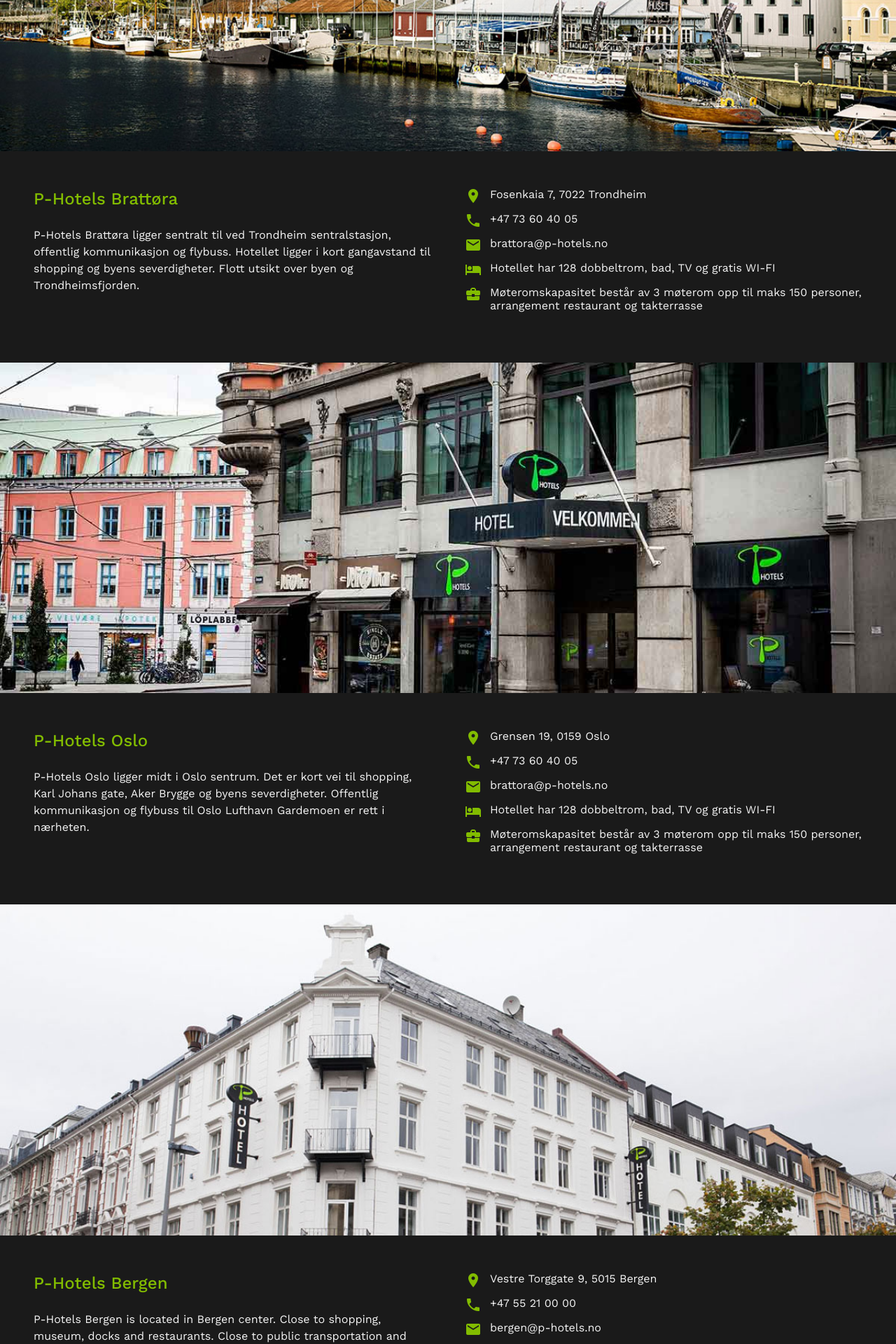
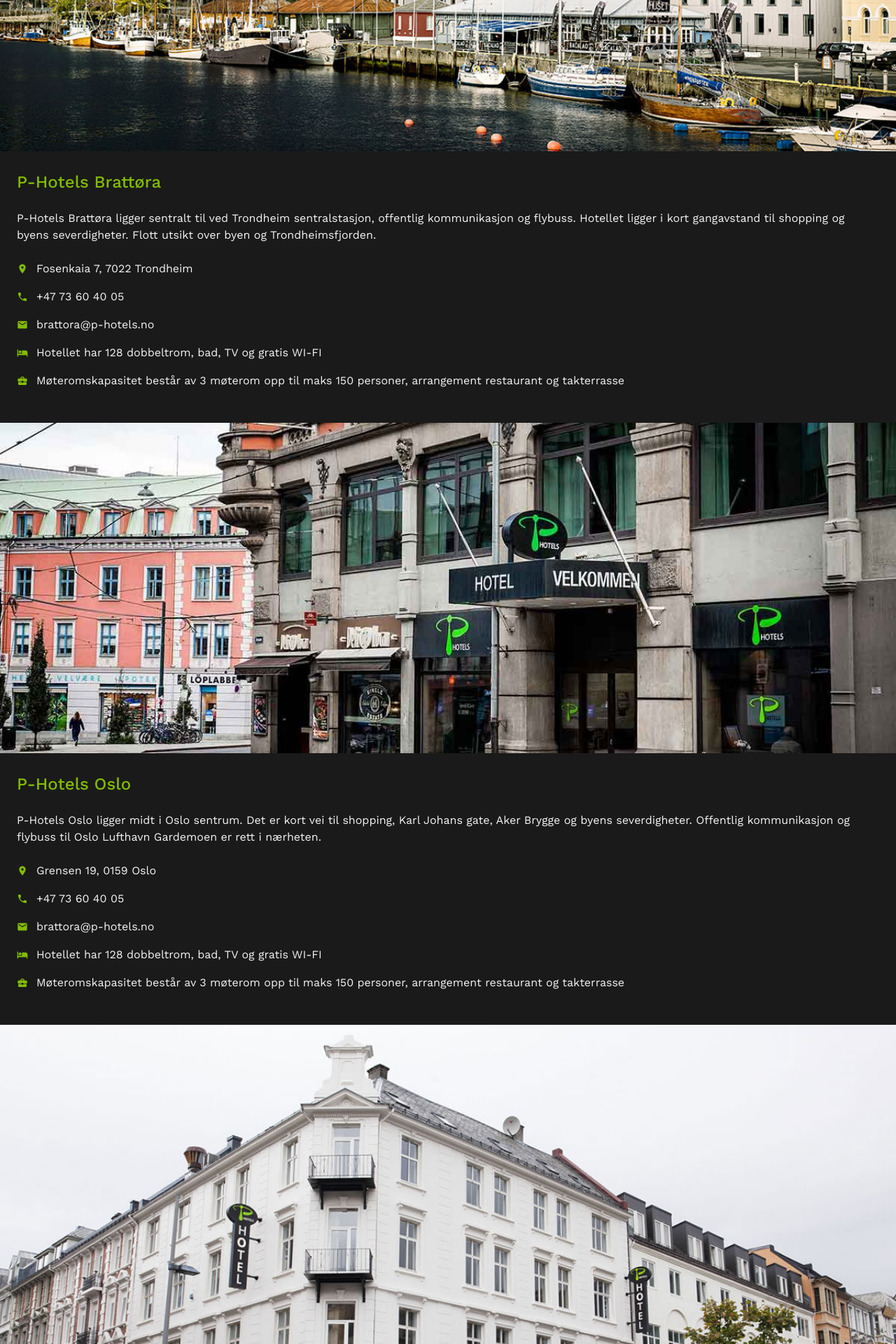
Before and after one commit to photels/photels.github.io, a Jekyll site: the page built from no.md, in a window 1280 px wide. Shown: the part 1157-3077 px from the top of the page at 70% size. Built offline with Jekyll 4.4.1, drawn with Linux system fonts in a browser that asks for light colours.

Commit message:
Fixed HTML structure

```diff
--- a/_includes/component-facilities.html
+++ b/_includes/component-facilities.html
@@ -1,4 +1,4 @@
-<section class="facilities">
+<section id="facilities">
   {% for facility in site.data.facilities  %}
 
     {% if facility.text and facility.icon %}
--- a/_includes/component-hero.html
+++ b/_includes/component-hero.html
@@ -1,7 +1,7 @@
-<section class="hero">
+<section id="hero">
   <div>
     <h1>{{ site.data.hero.[page.lang].headline }}</h1>
     <p>{{ site.data.hero.[page.lang].subheading }}</p>
-    <a href="#{{ site.data.hotels[0].id }}" class="link-more">{{ site.data.hero.[page.lang].more }}<br><span class="material-icons">expand_more</span></a>
+    <a href="#hotels" class="link-more">{{ site.data.hero.[page.lang].more }}<br><span class="material-icons">expand_more</span></a>
   </div>
 </section>
--- a/_includes/component-hotel.html
+++ b/_includes/component-hotel.html
@@ -1,18 +1,22 @@
-<section class="hotel" id="{{ include.content.id }}">
-  <img src="/assets/images/{{ include.content.image-src }}" alt="{{ include.content.name }}">
+<section id="hotels">
+{% for hotel in site.data.hotels %}
+  <article id="{{ hotel.id }}">
+    <img src="/assets/images/{{ hotel.image-src }}" alt="{{ hotel.name }}">
     <div class="about">
       <div>
-      <h2>{{ include.content.name }}</h2>
-      <p>{{ include.content.[page.lang].description }}</p>
+        <h2>{{ hotel.name }}</h2>
+        <p>{{ hotel.[page.lang].description }}</p>
       </div>
       <div>
         <ul>
-        <li class="address">{{ include.content.address }}, {{ include.content.zip }} {{ include.content.city }}</li>
-        <li class="phone">{{ include.content.phone }}</li>
-        <li class="email">{{ include.content.email }}</li>
-        <li class="rooms">{{ include.content.[page.lang].rooms }}</li>
-        <li class="conference">{{ include.content.[page.lang].conference }}</li>
+          <li class="address">{{ hotel.address }}, {{ hotel.zip }} {{ hotel.city }}</li>
+          <li class="phone">{{ hotel.phone }}</li>
+          <li class="email">{{ hotel.email }}</li>
+          <li class="rooms">{{ hotel.[page.lang].rooms }}</li>
+          <li class="conference">{{ hotel.[page.lang].conference }}</li>
         </ul>
       </div>
     </div>
+  </article>
+{% endfor %}
 </section>
--- a/_sass/main.scss
+++ b/_sass/main.scss
@@ -21,7 +21,7 @@ section, div{
   box-sizing: border-box;
 }
 
-section.hero{
+section#hero{
   padding: 1.5rem;
   height: 100vh;
   background: rgb(2,0,36);
@@ -60,7 +60,7 @@ section.hero{
   }
 }
 
-section.hotel{
+section#hotels{
   background-color: $color-black;
   color: $color-white;
   padding: 0;
@@ -78,7 +78,7 @@ section.hotel{
   }
 }
 
-section.facilities{
+section#facilities{
   overflow: hidden;
   div{
     text-align: center;
@@ -161,13 +161,16 @@ ul{
   list-style: none;
   li{
     margin: 0 0 1rem 0;
-    padding: 0 0 0 2.25rem;
+    padding: 0 0 0 1.75rem;
     position: relative;
+    font-size: 1rem;
+    line-height: 1.5rem;
   }
   li::before{
     font-family: 'Material Icons';
     color: $color-green;
-    font-size: 1.5rem;
+    font-size: 1rem;
+    line-height: 1.5rem;
     position: absolute;
     left: 0;
   }
--- a/no.md
+++ b/no.md
@@ -6,9 +6,7 @@ lang: no
 
 {% include component-hero.html %}
 
-{% for hotel in site.data.hotels %}
-  {% include component-hotel.html content=hotel %}
-{% endfor %}
+{% include component-hotel.html %}
 
 {% include component-facilities.html %}
 
```
Lines whose indentation alone changed are shown as unchanged.
